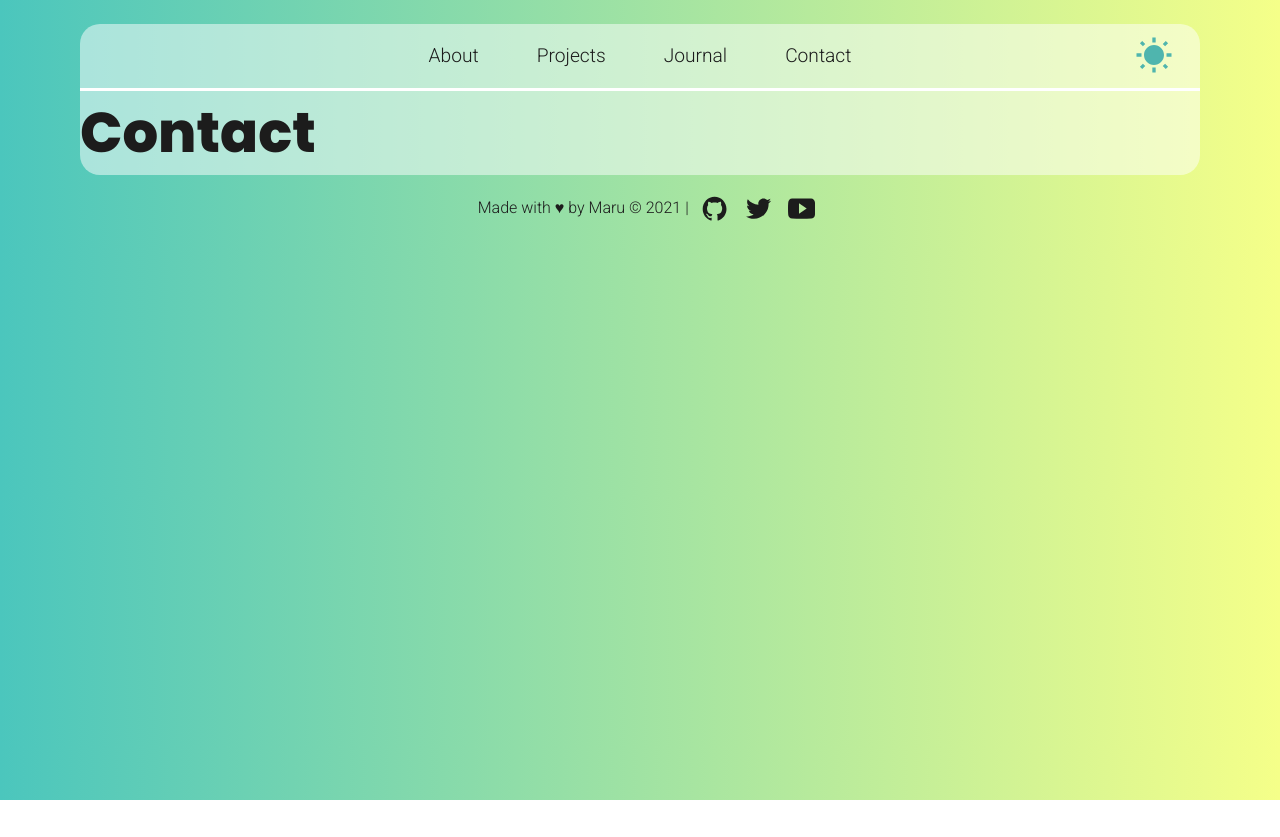
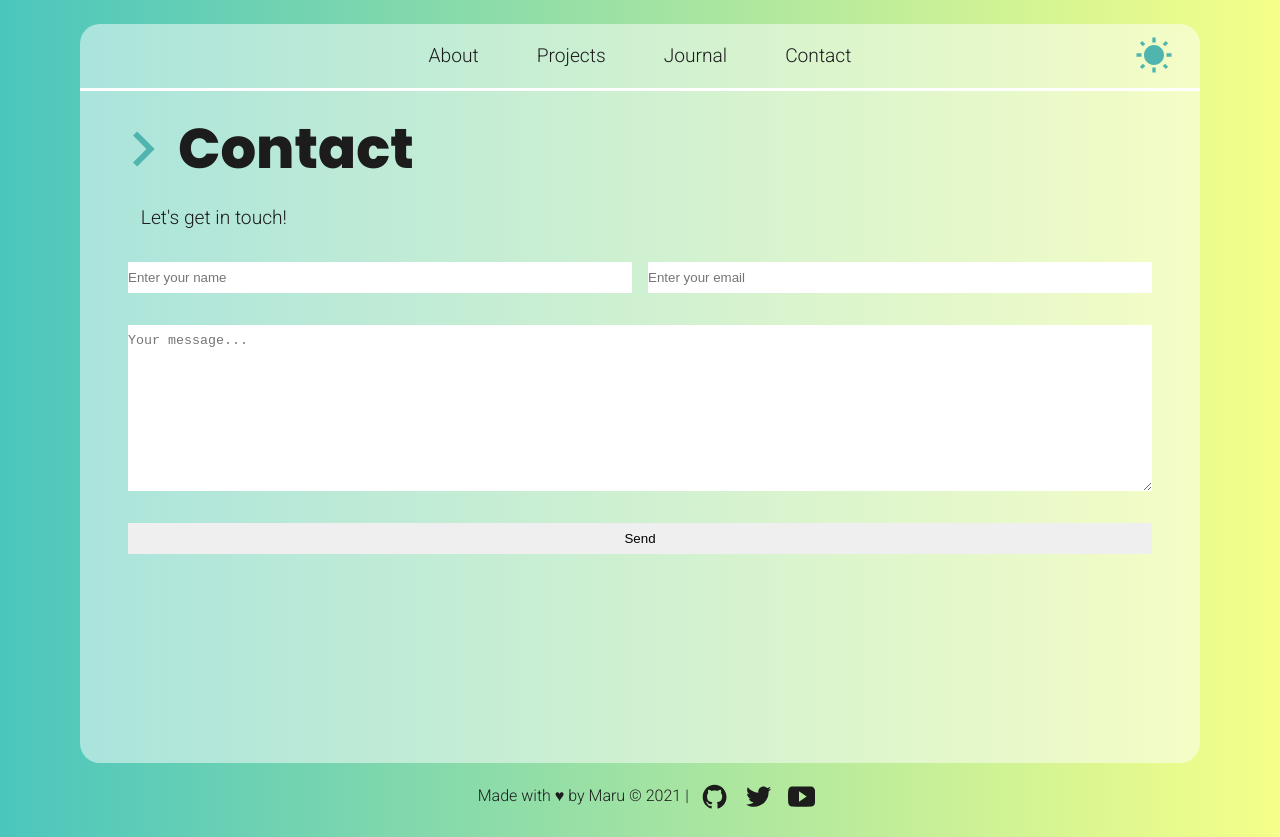
Before and after one commit to marugy99/marucodes, a Next.js app: page /contact in a window 1280 px wide. Before the commit the page ends 800 px from the top, so only its background shows below. Built offline with nearby package versions, Linux system fonts and the light colour scheme.

Commit message:
Initial structure for contact page

```diff
--- a/pages/contact.js
+++ b/pages/contact.js
@@ -1,12 +1,52 @@
 import Head from "../components/Head";
+import { MdKeyboardArrowRight } from "react-icons/md";
 
 const Contact = () => {
-    return (
-        <section>
-            <Head title="Contact"/>
-            <h1>Contact</h1>
-        </section>
-     );
-}
+  return (
+    <section id="contact" className="content">
+      <Head title="Contact" />
+      <header>
+        <div>
+          <MdKeyboardArrowRight />
+          <h1>Contact</h1>
+        </div>
+        <p>Let's get in touch!</p>
+      </header>
+      <form action="POST" data-netlify="true">
+        <div className="contact-info">
+          <label for="name">
+            <input
+              type="text"
+              name="name"
+              id="name"
+              placeholder="Enter your name"
+              required
+            />
+          </label>
+          <label for="email">
+            <input
+              type="email"
+              name="email"
+              id="email"
+              placeholder="Enter your email"
+              required
+            />
+          </label>
+        </div>
+
+        <textarea
+          class="text-area"
+          name="message"
+          id="message"
+          rows="10"
+          placeholder="Your message..."
+          required
+        ></textarea>
+
+        <input type="submit" value="Send" />
+      </form>
+    </section>
+  );
+};
 
 export default Contact;
```
Also changed, not shown: pages/journal/[slug].js (+35 -32 lines), pages/journal/index.js (+20 -23 lines), pages/projects/index.js (+39 -33 lines).
